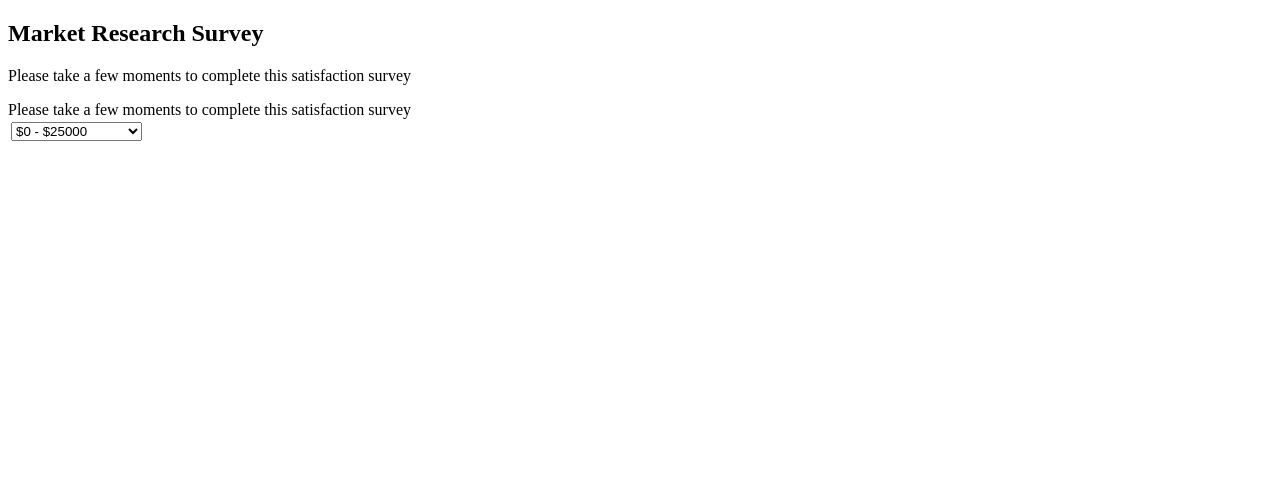
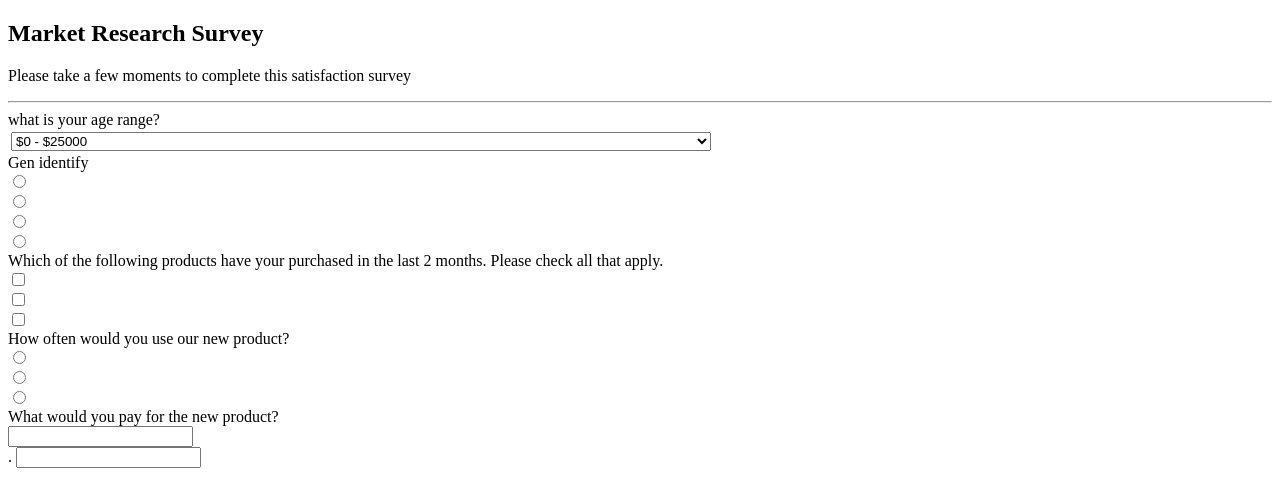
Before and after one commit to tienc0322h1/hoctaoduan, a plain HTML site: page Học git/formserveykhachhang.html in a window 1280 px wide. Drawn offline with Linux system fonts and the light colour scheme.

Commit message:
ok2 22322

```diff
--- a/Học git/formserveykhachhang.html
+++ b/Học git/formserveykhachhang.html
@@ -11,16 +11,53 @@
 <p>
     Please take a few moments to complete this satisfaction survey
 </p>
-<label>Please take a few moments to complete this satisfaction survey</label>
+<hr>
+<label>what is your age range?</label>
 <table>
     <tr>
-        <td><select>
-            <option value="">$0 - $25000</option>
-            <option value="">$25000 - $50000</option>
-            <option value="">$50000 - $100000</option>
-            <option value="">$100000+</option>
-        </select></td>
+        <td>
+            <label>
+                <select style="width: 700px">
+                    <option value="">$0 - $25000</option>
+                    <option value="">$25000 - $50000</option>
+                    <option value="">$50000 - $100000</option>
+                    <option value="">$100000+</option>
+                </select>
+            </label>
+        </td>
     </tr>
 </table>
+<label>Gen identify</label>
+<br>
+<input type="radio" name="Male">
+<br>
+<input type="radio" name="Female">
+<br>
+<input type="radio" name="Nonbinary">
+<br>
+<input type="radio" name="Other">
+<br>
+<label>Which of the following products have your purchased in the last 2 months. Please check all that apply.</label>
+<br>
+<input type="checkbox" name="Product 1">
+<br>
+<input type="checkbox" name="Product 2">
+<br>
+<input type="checkbox" name="Product 3">
+<br>
+<label>How often would you use our new product?</label>
+<br>
+<input type="radio" name="Daily">
+<br>
+<input type="radio" name="Weekly">
+<br>
+<input type="radio" name="Monthly">
+<br>
+<label>What would you pay for the new product?</label>
+<br>
+<input type="text" name="$">
+<br>
+<label> . </label>
+<input type="text" name=".">
 </body>
 </html>
```
Also changed, not shown: Học git/testall.html (+6 -5 lines).
